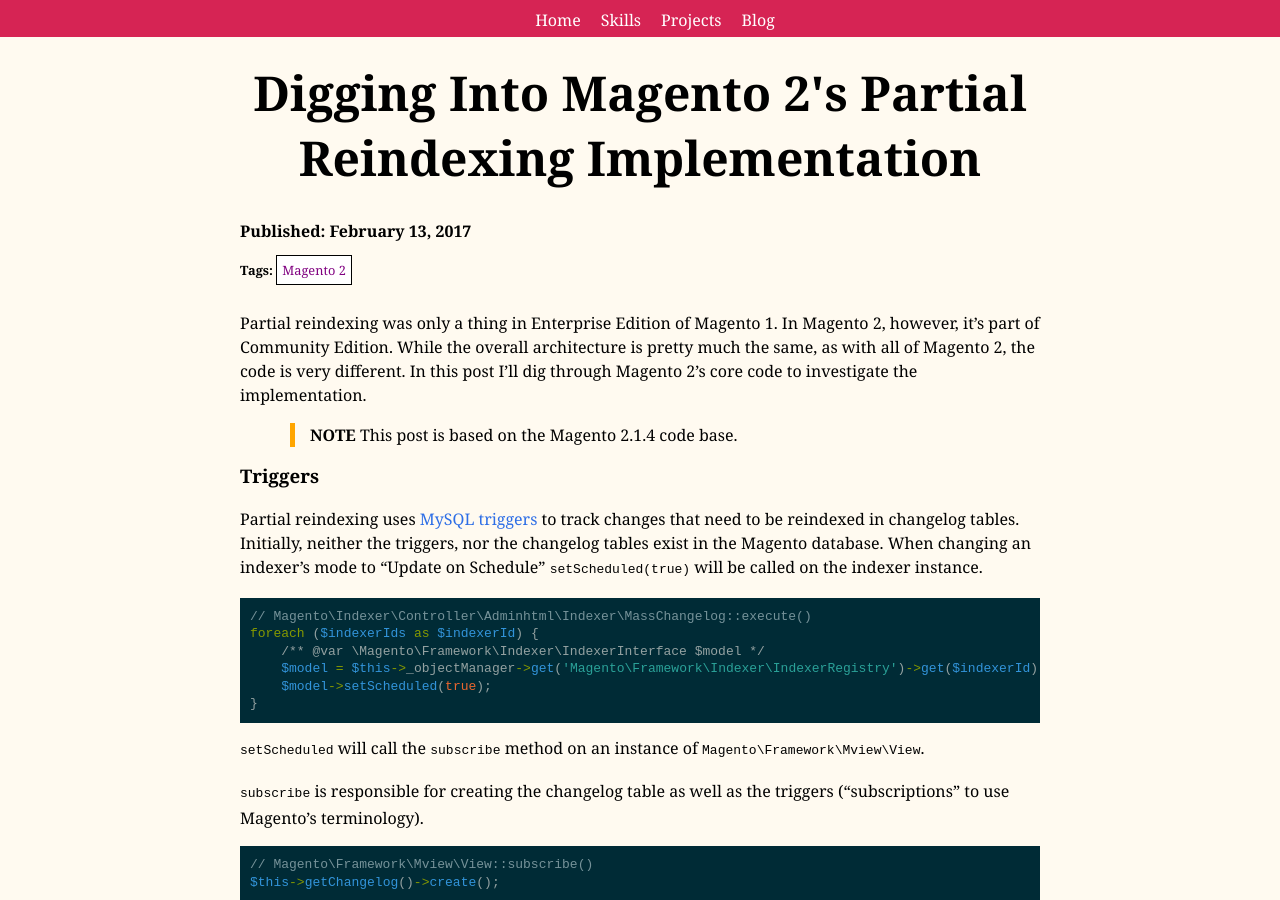
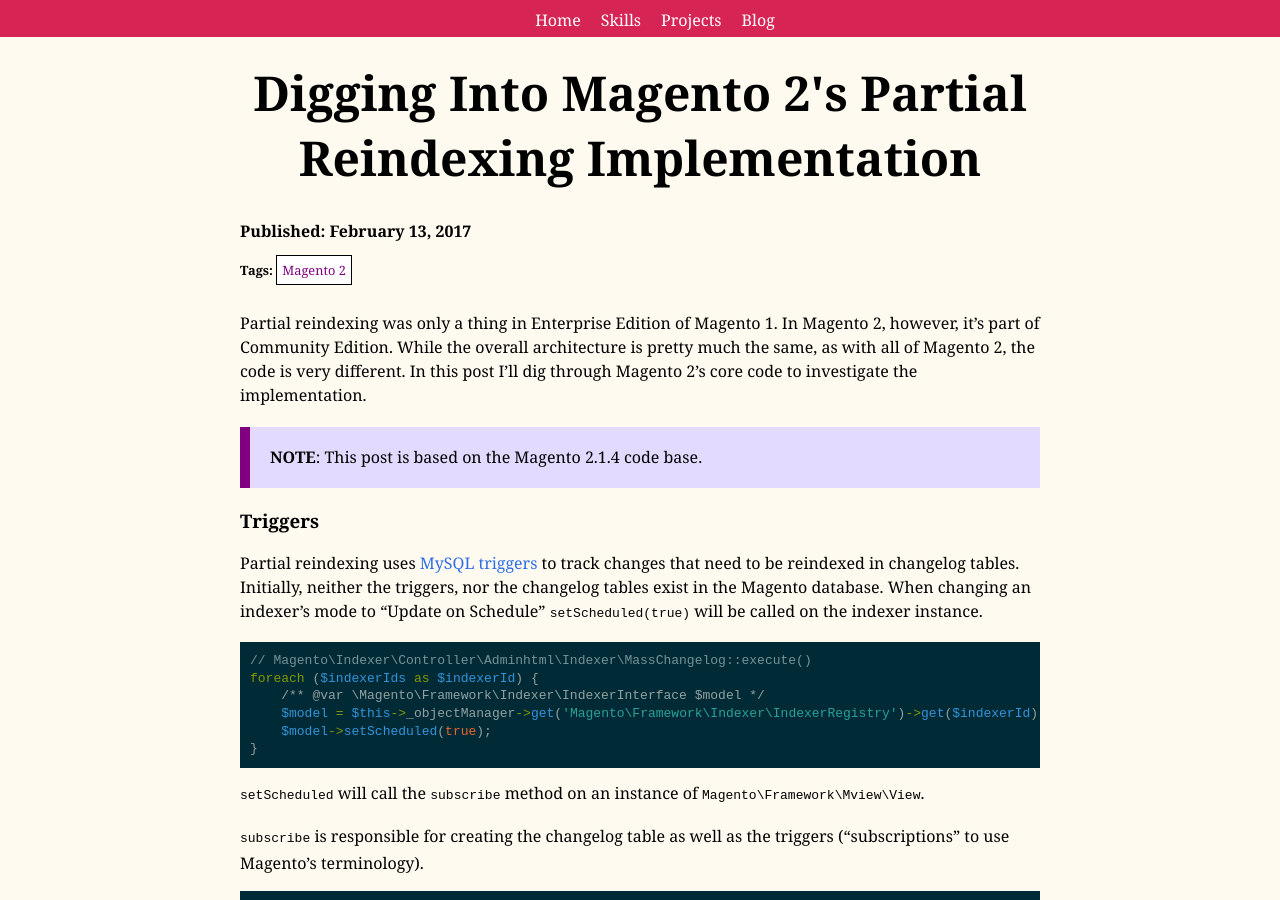
Before and after one commit to mpchadwick/mpchadwick.github.io, a Jekyll site: the page built from _posts/2017-02-13-digging-into-magento-2-partial-reindexing-implementation.md, in a window 1280 px wide and 900 px high. Built offline with Jekyll 4.4.1, drawn with Linux system fonts in a browser that asks for light colours; comment, search, counter and statistics services are not loaded.

Commit message:
Replace blockquote with tout div

```diff
--- a/_posts/2017-02-13-digging-into-magento-2-partial-reindexing-implementation.md
+++ b/_posts/2017-02-13-digging-into-magento-2-partial-reindexing-implementation.md
@@ -10,7 +10,9 @@ ad: domain-clamp-ad-b.html
 
 Partial reindexing was only a thing in Enterprise Edition of Magento 1. In Magento 2, however, it's part of Community Edition. While the overall architecture is pretty much the same, as with all of Magento 2, the code is very different. In this post I'll dig through Magento 2's core code to investigate the implementation.
 
-> **NOTE**  This post is based on the Magento 2.1.4 code base.
+<div class="tout tout--secondary">
+<p><strong>NOTE</strong>: This post is based on the Magento 2.1.4 code base.</p>
+</div>
 
 <!-- excerpt_separator -->
 
```
